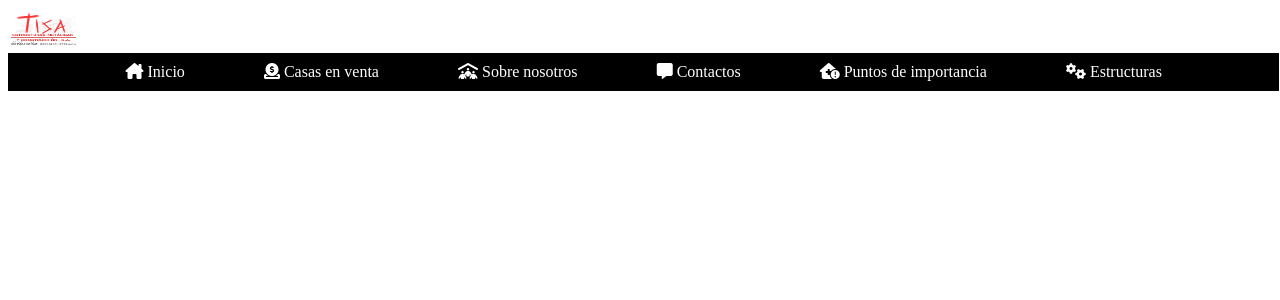
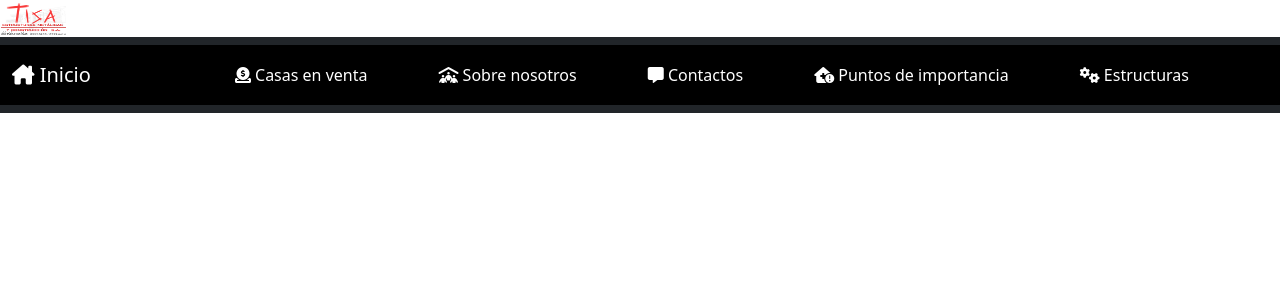
Before and after one commit to 0GregoryCH/Proyecto5, a PHP site: page /PGeneral.html in a window 1280 px wide. Shown: the top 300 px of the page. Run offline with PHP 8.4, Linux system fonts and the light colour scheme; some libraries are stand-ins or nearby versions.

Commit message:
18 Commit: Avanze

```diff
--- a/PaginaWebTISA/CSS/Diseño.css
+++ b/PaginaWebTISA/CSS/Diseño.css
@@ -19,6 +19,7 @@ td{
 }
 head{
     background-color: rgb(53, 52, 52);
+    display: flex;
 }
 meta{
     background-color: rgb(53, 52, 52);
@@ -27,8 +28,7 @@ body{
     background-color: rgb(53, 52, 52);
 }
 #SeccionGeneral{
-    margin-top: -0.5%;
-    margin-left: -0.5%;
+    display: flex;
 }
 #DivFooter{
     margin-top: 15%;
--- a/PaginaWebTISA/CSS/EstiloPGeneral.css
+++ b/PaginaWebTISA/CSS/EstiloPGeneral.css
@@ -1,28 +1,32 @@
 /* Estilos generales */
 body{
     overflow: hidden;
+    background: none;
 }
-#Nav1G{
+#navbarNav{
     text-align: center;
     background-color: black;
     width: 99%;
     border-collapse: collapse;
     border: 10px solid black;
 }
+div, li{
+    background-color: black;
+    margin-left: 55px;
+}
 a{
-    padding-left: 3%;
-    padding-right: 3%;
     display: inline-block;
     text-decoration: none;
     border: none;
     list-style: none;
-    color: white;
+    background-color: black !important;
+    color: white !important;
     transition: background-color 0.3s, box-shadow 0.3s;
     font-size: 0.7rem;
 }
 a:hover{
-    background-color: #0a5688;
-    box-shadow: 0 0px 7px rgb(150, 206, 223);
+    background-color: #0a5688 !important;
+    box-shadow: 0 0px 7px rgb(150, 206, 223) !important;
 }
 
 @media (max-width: 2500px){
--- a/PaginaWebTISA/P4Contactos.html
+++ b/PaginaWebTISA/P4Contactos.html
@@ -55,8 +55,6 @@
             </tbody>
         </section>
     </table>
-
-
         <div>
             <div class="container">
                 <p>  © 2024 TISA</p>
--- a/PaginaWebTISA/P5PuntosImportancia.html
+++ b/PaginaWebTISA/P5PuntosImportancia.html
@@ -15,7 +15,8 @@
         <p id="Txt1PI">Puntos de Importancia</p>
     </section>
     <section>
-        <p id="Txt2PI">"Nuestra empresa presenta su especialización en diseño con AutoCAD y SketchUp,
+        <p id="Txt2PI">
+            "Nuestra empresa presenta su especialización en diseño con AutoCAD y SketchUp,
             enfocada en crear soluciones personalizadas que se adaptan a los gustos y necesidades de cada cliente"
         </p>
     </section>
--- a/PaginaWebTISA/PGeneral.html
+++ b/PaginaWebTISA/PGeneral.html
@@ -15,19 +15,60 @@
     </table>
     <section>
         <!--Pagina Iconos fontawesome-->
-	    <!--https://fontawesome.com/search?o=r&s=solid&f=sharp-duotone-->
-        <nav class="navbar navbar-expand-md" id="Nav1G" border="">
+        <!--https://fontawesome.com/search?o=r&s=solid&f=sharp-duotone-->
+
+        <!-- Navbar -->
+        <nav class="navbar navbar-expand-md navbar-dark bg-dark">
             <div class="container-fluid">
-                <a class="navbar-brand" href="index.html" target="_top"><i class="fa-solid fa-house-chimney"></i> Inicio</a>
-                <a class="navbar-brand" href="P2CasasVenta.html" target="_top"><i class="fa-solid fa-circle-dollar-to-slot"></i> Casas en venta</a>
-                <a class="navbar-brand" href="P3SobreNosotros.html" target="_top"><i class="fa-solid fa-people-roof"></i> Sobre nosotros</a>
-                <a class="navbar-brand" href="P4Contactos.html" target="_top"><i class="fa-solid fa-message"></i> Contactos</a>
-                <a class="navbar-brand" href="P5PuntosImportancia.html" target="_top"><i class="fa-solid fa-house-medical-circle-exclamation"></i> Puntos de importancia</a>
-                <a class="navbar-brand" href="P6Estructuras.html" target="_top"><i class="fa-solid fa-gears"></i> Estructuras</a>
+                <!-- Botón de hamburguesa para pantallas pequeñas -->
+                <button class="navbar-toggler" type="button" data-bs-toggle="collapse" data-bs-target="#navbarNav" aria-controls="navbarNav" aria-expanded="false" aria-label="Toggle navigation">
+                    <span class="navbar-toggler-icon"></span>
+                </button>
+
+                <!-- Enlace principal -->
+                <a class="navbar-brand" href="index.html" target="_top">
+                    <i class="fa-solid fa-house-chimney"></i> Inicio
+                </a>
+
+                <!-- Menú de navegación -->
+                <div class="collapse navbar-collapse" id="navbarNav">
+                    <ul class="navbar-nav">
+                        <li class="nav-item">
+                            <a class="nav-link" href="P2CasasVenta.html" target="_top">
+                                <i class="fa-solid fa-circle-dollar-to-slot"></i> Casas en venta
+                            </a>
+                        </li>
+                        <li class="nav-item">
+                            <a class="nav-link" href="P3SobreNosotros.html" target="_top">
+                                <i class="fa-solid fa-people-roof"></i> Sobre nosotros
+                            </a>
+                        </li>
+                        <li class="nav-item">
+                            <a class="nav-link" href="P4Contactos.html" target="_top">
+                                <i class="fa-solid fa-message"></i> Contactos
+                            </a>
+                        </li>
+                        <li class="nav-item">
+                            <a class="nav-link" href="P5PuntosImportancia.html" target="_top">
+                                <i class="fa-solid fa-house-medical-circle-exclamation"></i> Puntos de importancia
+                            </a>
+                        </li>
+                        <li class="nav-item">
+                            <a class="nav-link" href="P6Estructuras.html" target="_top">
+                                <i class="fa-solid fa-gears"></i> Estructuras
+                            </a>
+                        </li>
+                    </ul>
+                </div>
             </div>
         </nav>
     </section>
+
+    <!-- Incluir Font Awesome y Bootstrap -->
     <link rel="stylesheet" href="https://cdnjs.cloudflare.com/ajax/libs/font-awesome/6.6.0/css/all.min.css">
+    <link href="https://cdn.jsdelivr.net/npm/bootstrap@5.3.0-alpha1/dist/css/bootstrap.min.css" rel="stylesheet">
+    <script src="https://cdn.jsdelivr.net/npm/@popperjs/core@2.11.6/dist/umd/popper.min.js"></script>
+    <script src="https://cdn.jsdelivr.net/npm/bootstrap@5.3.0-alpha1/dist/js/bootstrap.min.js"></script>
     <link rel="stylesheet" href="CSS/EstiloPGeneral.css">
 </head>
 <body>
--- a/PaginaWebTISA/index.html
+++ b/PaginaWebTISA/index.html
@@ -5,7 +5,7 @@
     <meta name="viewport" content="width=device-width, initial-scale=1.0">
     <title>Inicio</title>
     <section id="SeccionGeneral">
-        <iframe src="PGeneral.html" frameborder="0" width="99%" height="100%"></iframe>
+        <iframe src="PGeneral.html" frameborder="0" width="100%" height="100%"></iframe>
     </section>
     <link rel="stylesheet" href="CSS/Diseño.css">
 </head>
```
Also changed, not shown: PaginaWebTISA/P6Estructuras.html (indentation only).
